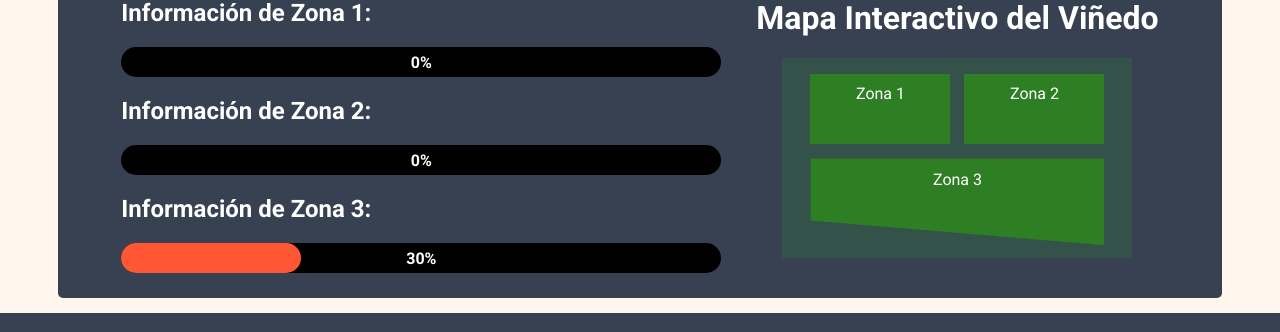
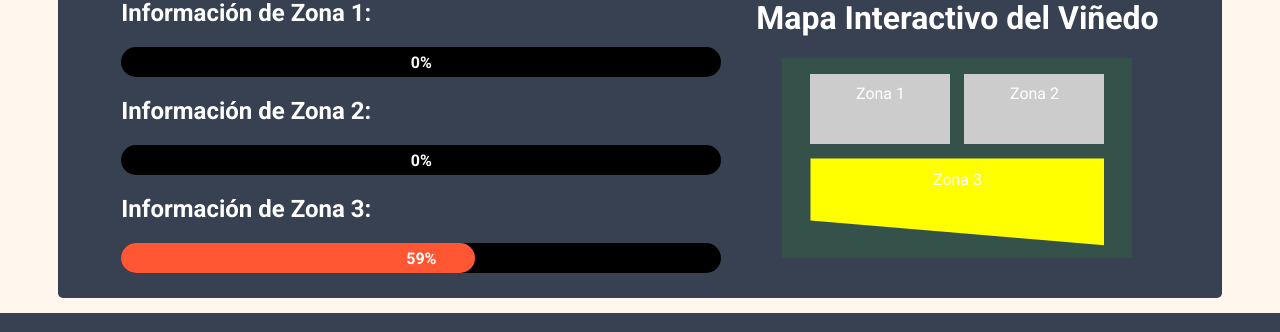
Before and after one commit to Mgomez65/Ovi-Wep-, a React (Vite) app in the folder front/: page /home in a window 1280 px wide. Shown: the part 451-783 px from the top of the page. Built offline with nearby package versions, Linux system fonts and the light colour scheme; no server answers.

Commit message:
Agregue que el mapa cambie de color segun humedad

```diff
--- a/front/src/components/Datos-Humedad-Home/datosHumedad.jsx
+++ b/front/src/components/Datos-Humedad-Home/datosHumedad.jsx
@@ -23,20 +23,21 @@ const Termometro = () => {
         },
       });
       const data = await response.json();
+
       const hum1 = data.humedad1 !== "No disponible" ? parseInt(data.humedad1) : null;
       /* const hum2 = data.humedad2 !== "No disponible" ? parseInt(data.humedad2) : null; */
-      const hum2 = 25;
+      /* const hum3 = data.humedad3 !== "No disponible" ? parseInt(data.humedad3) : null; */
+      const hum2 = 75;
+      const hum3 = 59;
 
-      if (hum1 !== null && hum2 !== null) {
-        const averageHumidity = (hum1 + hum2) / 2;
-        setHumidity(Math.round(averageHumidity));
-      } else if (hum1 !== null) {
-        setHumidity(Math.round(hum1));
-      } else if (hum2 !== null) {
-        setHumidity(Math.round(hum2));
-      } else {
-        setHumidity(0);
-      }
+      // Calcular el promedio de los valores disponibles
+      const humidityValues = [hum1, hum2, hum3].filter((val) => val !== null);
+      const averageHumidity =
+        humidityValues.length > 0
+          ? humidityValues.reduce((acc, val) => acc + val, 0) / humidityValues.length
+          : 0;
+
+      setHumidity(Math.round(averageHumidity));
     } catch (error) {
       console.error("Error al obtener datos:", error);
     }
--- a/front/src/components/Mapa/mapa.css
+++ b/front/src/components/Mapa/mapa.css
@@ -23,7 +23,7 @@
 .area {
     position: absolute;
     padding: 10px;
-    background-color: #2e7e24;
+    transition: background-color 0.3s ease;
 }
 
 .area3 {
@@ -32,7 +32,7 @@
     right: 8%;
     width: auto;
     height: 50%;
-    clip-path: polygon(0 0, 100% 0, 100% 70%, 0 50%);/* Forma irregular */
+    clip-path: polygon(0 0, 100% 0, 100% 70%, 0 50%);
     border: 2px solid transparent;
 }
 
--- a/front/src/components/Mapa/mapa.jsx
+++ b/front/src/components/Mapa/mapa.jsx
@@ -4,6 +4,7 @@ import './mapa.css';
 const Mapa = () => {
     const [humidity1, setHumidity1] = useState(null);
     const [humidity2, setHumidity2] = useState(null);
+    const [humidity3, setHumidity3] = useState(59);
 
     useEffect(() => {
         const fetchHumidityData = async () => {
@@ -11,17 +12,24 @@ const Mapa = () => {
                 const response = await fetch('http://localhost:3001/api/humedad-actual');
                 const data = await response.json();
                 setHumidity1(data.humedad1 !== "No disponible" ? data.humedad1 : null);
-                /* setHumidity2(data.humedad2 !== "No disponible" ? data.humedad2 : null); */
-                setHumidity2(25);
+                /* setHumidity2(data.humedad2 !== "No disponible" ? data.humedad2 : null);  */
+                /* setHumidity1(77); */
+                setHumidity2(75);
             } catch (error) {
                 console.error('Error al obtener los datos de humedad:', error);
             }
         };
 
         const interval = setInterval(fetchHumidityData, 500);
-
         return () => clearInterval(interval);
     }, []);
+
+    const getColorByHumidity = (humidity) => {
+        if (humidity === null) return '#ccc'; // Color gris si no hay datos
+        if (humidity < 30) return '#ff0000';  // Rojo claro para baja humedad
+        if (humidity < 60) return '#ffff00';  // Amarillo claro para humedad media
+        return '#00ff00'; // Verde claro para alta humedad
+    };
 
     return (
         <div className="vineyard-map">
@@ -31,16 +39,19 @@ const Mapa = () => {
                     <div className="area-border area1-border"></div>
                     <div
                         className="area area1"
+                        style={{ backgroundColor: getColorByHumidity(humidity1) }}
                     >
                         Zona 1
                     </div>
                     <div
                         className="area area2"
+                        style={{ backgroundColor: getColorByHumidity(humidity2) }}
                     >
                         Zona 2
                     </div>
                     <div
                         className="area area3"
+                        style={{ backgroundColor: getColorByHumidity(humidity3) }}
                     >
                         Zona 3
                     </div>
@@ -67,9 +78,9 @@ const Mapa = () => {
                 <div className="thermometer1">
                     <div
                         className="thermometer1-fill"
-                        style={{ width: `30%` }}
+                        style={{ width: `${humidity3}%` }}
                     />
-                    <div className="thermometer1-label">30%</div>
+                    <div className="thermometer1-label">{humidity3}%</div>
                 </div>
             </div>
         </div>
```
